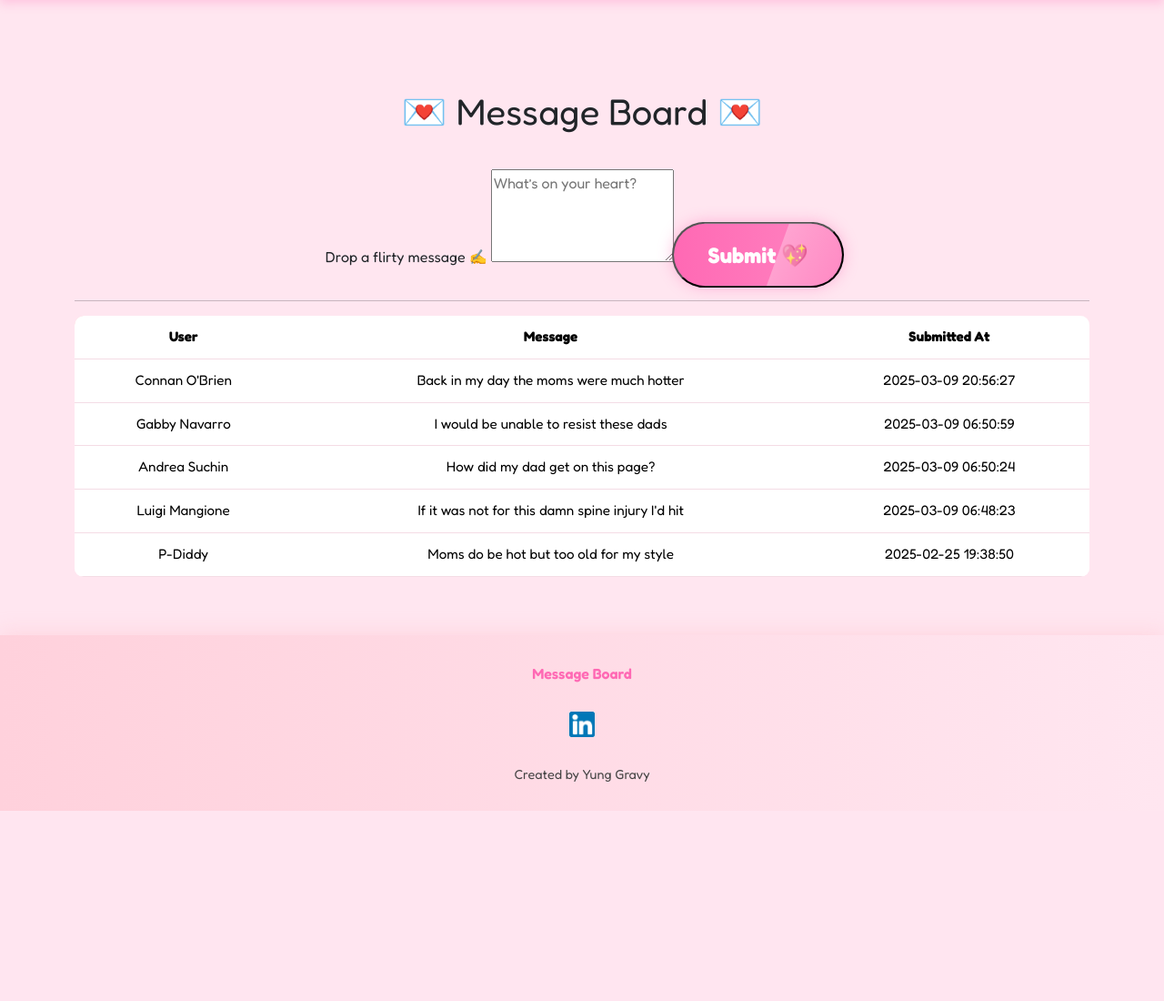
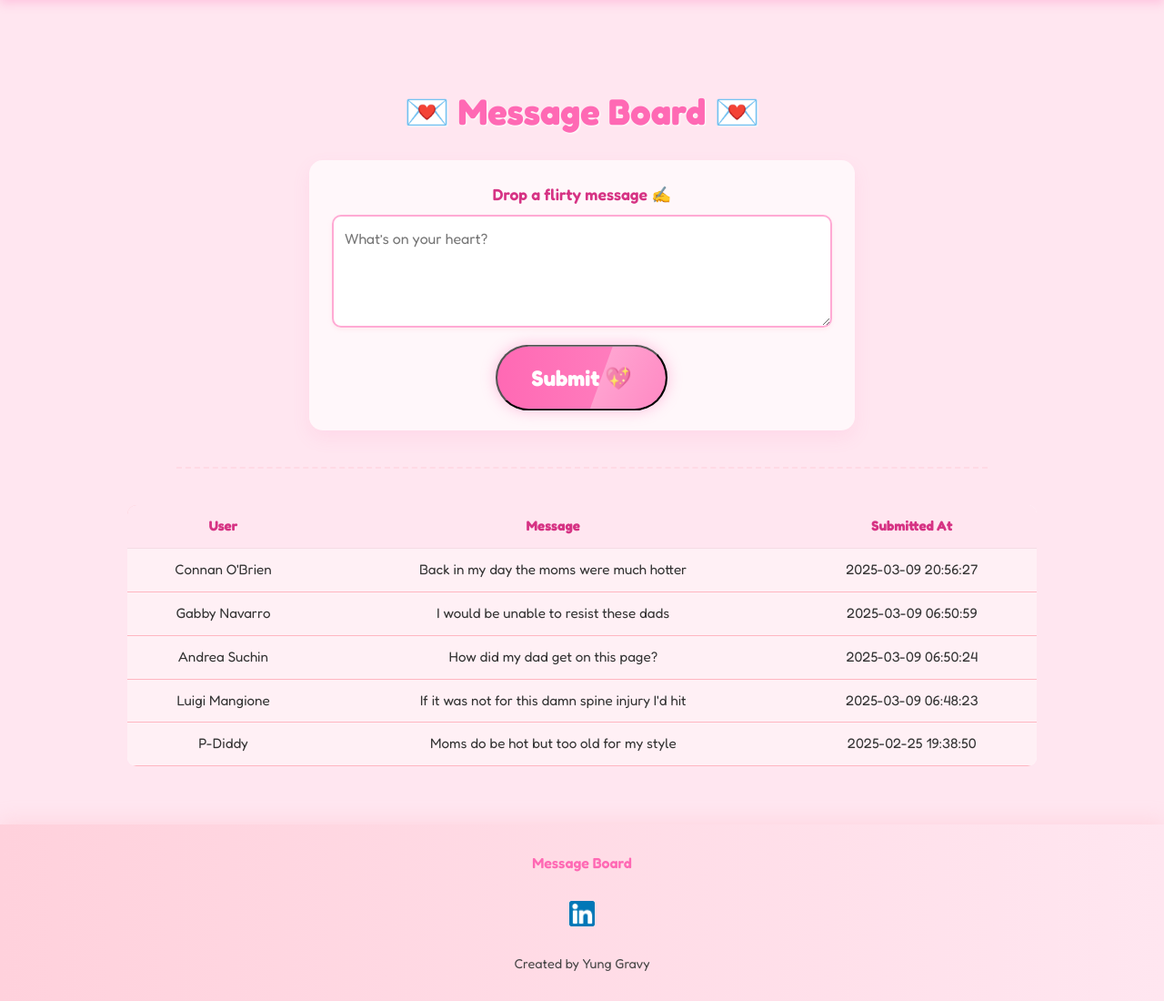
Before and after one commit to 1020robert/LampoonTech, a Flask app: page /suggestions in a window 1280 px wide. Shown: the part 66-1166 px from the top of the page at 91% size. Before the commit the page ends 957 px from the top, so only its background shows below. Run offline with Flask 3, Linux system fonts and the light colour scheme; a user stored in the database is signed in; data comes from the database, SQL or seed files in the repository; some libraries are stand-ins or nearby versions.

Commit message:
Update styles.css

```diff
--- a/static/styles.css
+++ b/static/styles.css
@@ -790,3 +790,74 @@ footer {
   color: #d63384;
   margin-top: 40px;
 }
+.page-header {
+  color: #ff69b4;
+  font-size: 2.5rem;
+  font-weight: 800;
+  text-align: center;
+  margin: 50px auto 30px;
+  text-shadow: 1px 1px 2px #fff;
+}
+
+.suggestion-form {
+  max-width: 600px;
+  margin: 0 auto 40px;
+  background: rgba(255, 255, 255, 0.7);
+  padding: 25px;
+  border-radius: 15px;
+  box-shadow: 0 8px 20px rgba(255, 105, 180, 0.1);
+}
+
+.suggestion-form label {
+  font-weight: 600;
+  color: #d63384;
+  display: block;
+  margin-bottom: 8px;
+  font-size: 1.1rem;
+}
+
+.suggestion-form textarea {
+  width: 100%;
+  padding: 12px;
+  border-radius: 10px;
+  border: 2px solid #ffaad4;
+  resize: vertical;
+  font-family: 'Fredoka', sans-serif;
+  box-shadow: 0 2px 5px rgba(255, 182, 193, 0.2);
+  font-size: 1rem;
+  margin-bottom: 15px;
+}
+
+.divider-line {
+  border-top: 2px dashed #ffb6c1;
+  margin: 40px auto;
+  width: 80%;
+}
+
+.suggestion-table-container {
+  max-width: 1000px;
+  margin: 0 auto;
+}
+
+.flirty-table th {
+  background: #ffe6f0;
+  color: #d63384;
+  font-weight: 700;
+  text-align: center;
+}
+
+.flirty-table td {
+  background: #fff0f5;
+  color: #333;
+  vertical-align: middle;
+  text-align: center;
+  padding: 12px;
+  border-color: #ffb6c1;
+}
+
+.no-results-msg {
+  text-align: center;
+  font-size: 1.2rem;
+  color: #d63384;
+  margin-top: 40px;
+}
```
